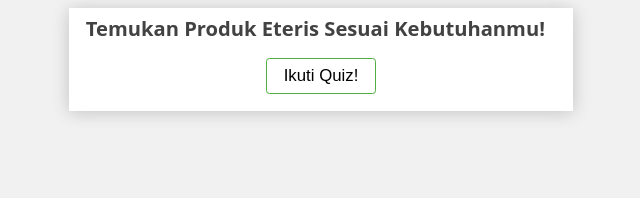
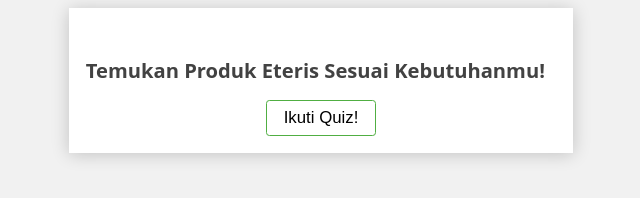
Before and after one commit to michellia-cs/quiz-trial-logic, a plain HTML site: page index.html in a window 1280 px wide. Shown: the whole page, without its empty margins (319-959 px from the left). Drawn offline with Linux system fonts and the light colour scheme.

Commit message:
Update index.html

```diff
--- a/index.html
+++ b/index.html
@@ -9,7 +9,8 @@
 <!-- partial:index.partial.html -->
 <section class="quiz">
 	<div>
-		<span id="quiz_progress"></span>
+		<div id="quiz_progress"></div>
+		<p></p>
 		<h2 id="quiz_question"></h2>
 		<p id="quiz_text"></p>
 		<ul id="quiz_choices"></ul>
```
